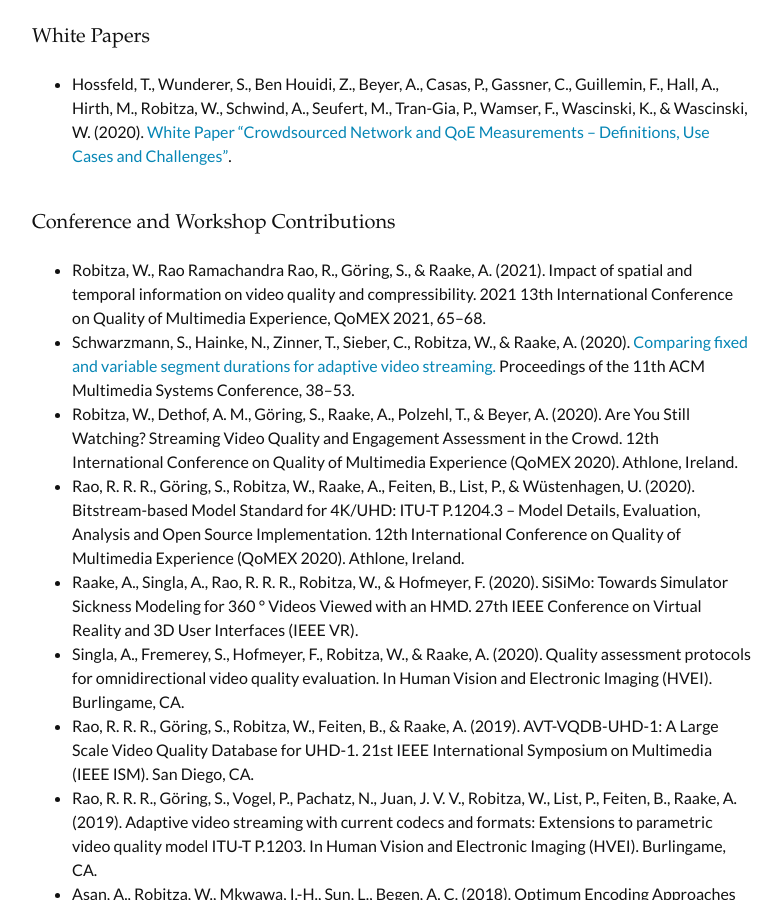
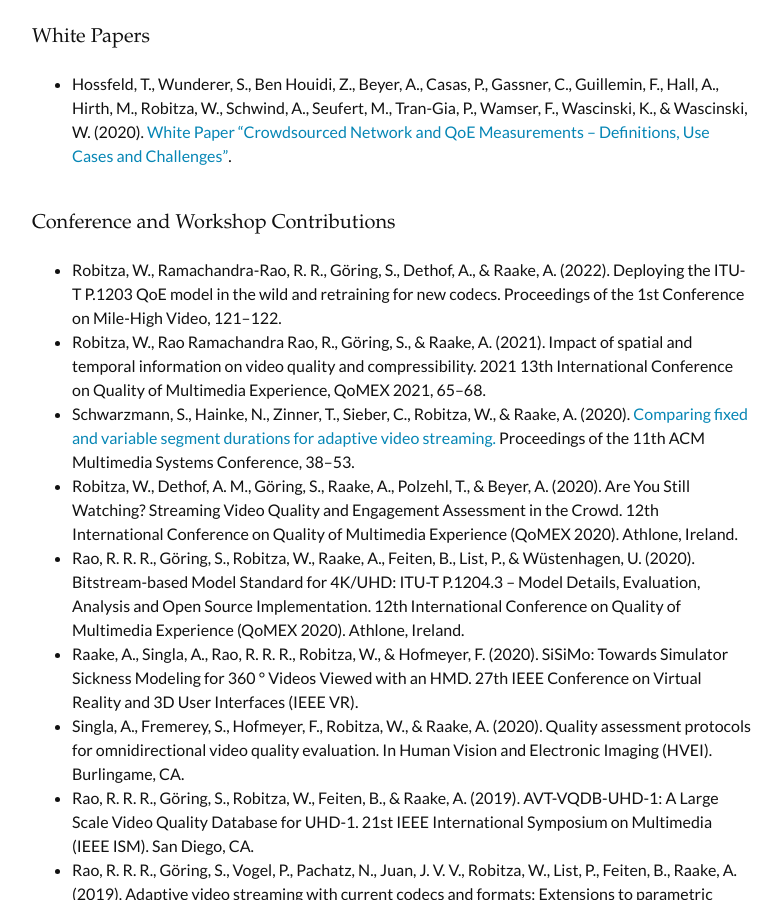
Before and after one commit to slhck/slhck.github.io, a Jekyll site: the page built from publications.md, in a window 1280 px wide and 900 px high, scrolled down 1036 px. Shown: the whole window, without its empty margins (248-1030 px from the left). Built offline with Jekyll 4.4.1, drawn with Linux system fonts in a browser that asks for light colours; some web fonts are replaced.

Commit message:
add publication

```diff
--- a/publications.md
+++ b/publications.md
@@ -26,6 +26,7 @@ permalink: /publications/
 
 ### Conference and Workshop Contributions
 
+* Robitza, W., Ramachandra-Rao, R. R., Göring, S., Dethof, A., & Raake, A. (2022). Deploying the ITU-T P.1203 QoE model in the wild and retraining for new codecs. Proceedings of the 1st Conference on Mile-High Video, 121–122.
 * Robitza, W., Rao Ramachandra Rao, R., Göring, S., & Raake, A. (2021). Impact of spatial and temporal information on video quality and compressibility. 2021 13th International Conference on Quality of Multimedia Experience, QoMEX 2021, 65–68.
 * Schwarzmann, S., Hainke, N., Zinner, T., Sieber, C., Robitza, W., & Raake, A. (2020). [Comparing fixed and variable segment durations for adaptive video streaming.](https://doi.org/10.1145/3339825.3391858) Proceedings of the 11th ACM Multimedia Systems Conference, 38–53.
 * Robitza, W., Dethof, A. M., Göring, S., Raake, A., Polzehl, T., & Beyer, A. (2020). Are You Still Watching? Streaming Video Quality and Engagement Assessment in the Crowd. 12th International Conference on Quality of Multimedia Experience (QoMEX 2020). Athlone, Ireland.
```
